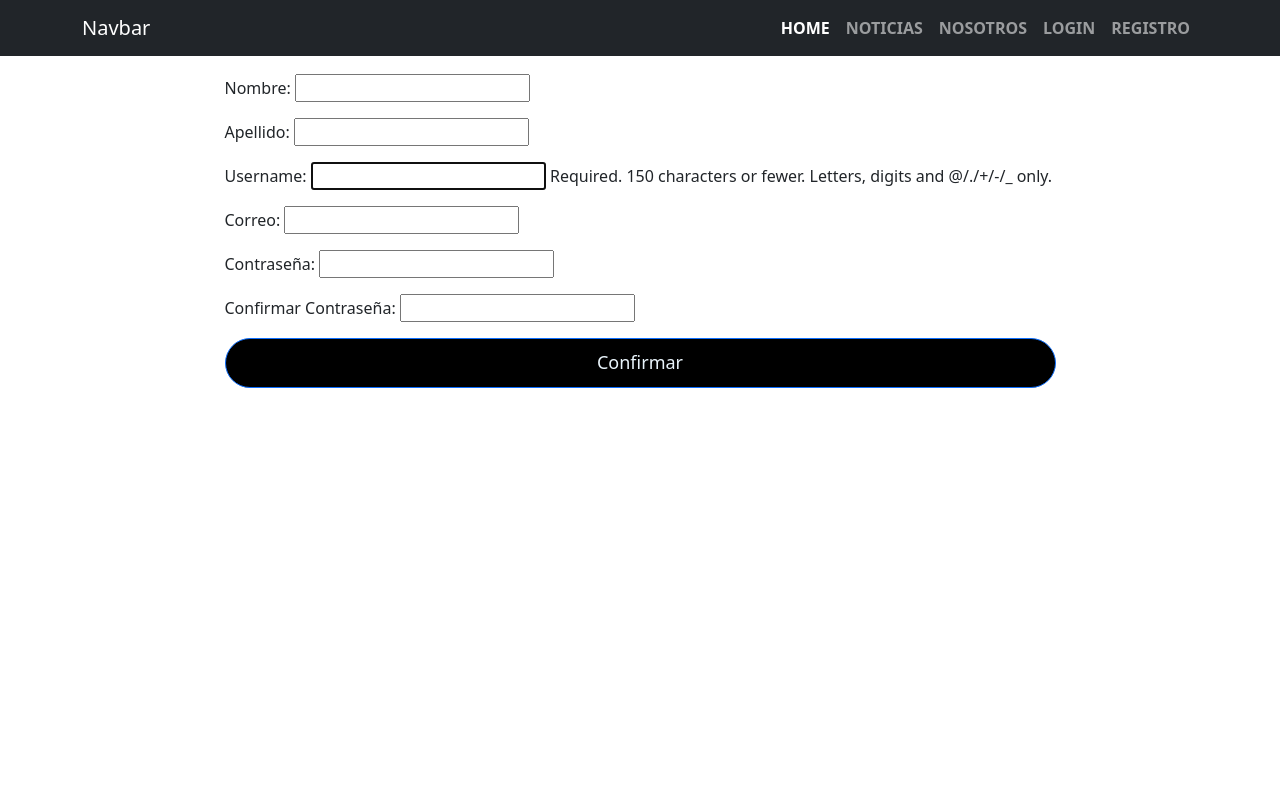
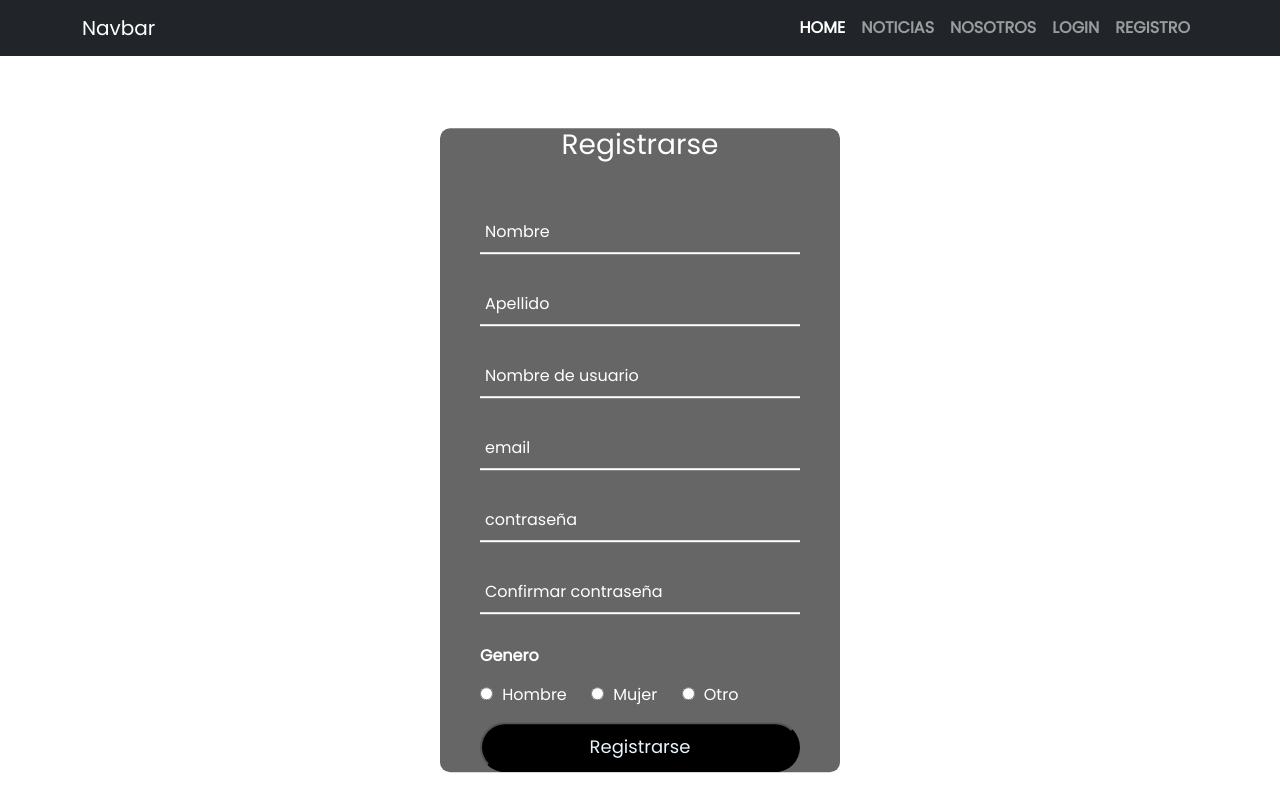
Before and after one commit to LuqueFlorencia/ONG_Blog, a Django app: page /Usuario/registro/ in a window 1280 px wide. Run offline with Django 3.2, Linux system fonts and the light colour scheme; some libraries are stand-ins or nearby versions.

Commit message:
registro

```diff
--- a/static/css/main.css
+++ b/static/css/main.css
@@ -3,8 +3,6 @@
     padding: 0;
     box-sizing: border-box;
 }
-
-
 
 .centrar {
     text-align: center;
@@ -144,3 +142,158 @@
 .registrarse-link a:hover {
     text-decoration: underline;
 }
+
+/* FIN LOGIN CSS */
+
+/* Inicio registro */
+.caja-registro {
+    width: 100%;
+    height: 100%;
+    background: #0F2027;
+    /* fallback for old browsers */
+    background: -webkit-linear-gradient(to right, #2C5364, #203A43, #0F2027);
+    /* Chrome 10-25, Safari 5.1-6 */
+    background: linear-gradient(to right, #2C5364, #203A43, #0F2027);
+    /* W3C, IE 10+/ Edge, Firefox 16+, Chrome 26+, Opera 12+, Safari 7+ */
+    font-family: 'Poppins', sans-serif;
+    overflow: hidden;
+}
+
+.registro {
+    margin: 50px 0 0 0;
+    position: absolute;
+    top: 50%;
+    left: 50%;
+    transform: translate(-50%, -50%);
+    width: 400px;
+    background: rgba(0, 0, 0, 0.6);
+    border-radius: 10px;
+}
+
+.registro h3 {
+    text-align: center;
+    padding: 0 0 20px 0;
+    color: white;
+}
+
+.registro form {
+    padding: 0px 40px;
+    box-sizing: border-box;
+}
+
+form .formulario-registro {
+    position: relative;
+    border-bottom: 2px solid white;
+    margin: 30px 0;
+}
+
+.formulario-registro input {
+    width: 100%;
+    padding: 0 5px;
+    height: 40px;
+    font-size: 16px;
+    border: none;
+    background: none;
+    outline: none;
+    color:white;
+}
+
+.formulario-registro label {
+    position: absolute;
+    top: 50%;
+    left: 5px;
+    color: white;
+    transform: translateY(-50%);
+    font-size: 16px;
+    pointer-events: none;
+    transition: .5s;
+}
+
+.formulario-registro span::before {
+    content: '';
+    position: absolute;
+    top: 40px;
+    left: 0;
+    width: 0%;
+    height: 2px;
+    background: #2691d9;
+}
+
+.formulario-registro input:focus~label,
+.formulario-registro input:valid~label {
+    top: -5px;
+    color: #2691d9;
+}
+
+.formulario-registro input:focus~span::before,
+.formulario-registro input:valid~span::before {
+    width: 100%;
+}
+
+.submit-registro input[type="submit"] {
+    width: 100%;
+    height: 50px;
+    background: black;
+    border-radius: 25px;
+    font-size: 18px;
+    color: #e9f4fb;
+    font-weight: 700px;
+    cursor: pointer;
+    outline: none;
+}
+
+.submit-registro input[type="submit"]:hover {
+    border-color: #2691d9;
+    transition: .5s;
+}
+
+.genero-titulo{
+    color: white;
+    font-size: 16px;
+    font-weight: 600;
+}
+
+.genero-categoria{
+    margin: 15px 0;
+    color: white;
+}
+
+.genero-categoria label{
+    padding: 0 20px 0 5px;
+}
+
+.genero-categoria label,
+.genero-categoria input{
+    cursor: pointer;
+}
+
+@media(max-width:600){
+    .caja-registro{
+        min-width: 280px;
+    }
+
+    .formulario-registro{
+        margin-bottom: 12px;
+        width: 100%;
+    }
+
+    .formulario-registro:nth-child(2n){
+        justify-content: space-between;
+    }
+
+    .genero-categoria{
+        display: flex;
+        justify-content: space-between;
+        width: 100%;
+    }
+
+    .formulario-main{
+        max-height: 380px;
+        overflow: auto;
+    }
+
+    .formulario-main::-webkit-scrollbar{
+        width: 0;
+    }
+}
+/* Fin inicio Registro */
--- a/templates/base.html
+++ b/templates/base.html
@@ -17,7 +17,7 @@
 
 <body>
     <!--navbar-->
-    <div class="contenedor">
+    <div class="caja-logeo">
 
         <nav class="navbar navbar-expand-lg bg-dark navbar-dark fixed-top">
             <div class="container">
@@ -41,11 +41,12 @@
                         <li class="nav-item">
                             <a class="nav-link" href="{% url 'nosotros' %}"><b>NOSOTROS</b></a>
                         </li>
-
-                        {% if  user.is_authenticated %}
-                        <strong>Hola {{user.username }}</strong>
-                        <a href="{% url 'logout' %}">LOGOUT</a>
-                        {% else %}
+                        <li class="nav-item">
+                            {% if  user.is_authenticated %}
+                            <a class="nav-link"><b>Hola {{user.username }}</b></a>
+                            <a class="nav-link" href="{% url 'logout' %}"><b>LOGOUT</b></a>
+                            {% else %}
+                        </li>
 
                         <li class="nav-item"></li>
                         <a class="nav-link" href="{% url 'login' %}"><b>LOGIN</b></a>
--- a/templates/usuarios/registro.html
+++ b/templates/usuarios/registro.html
@@ -1,20 +1,61 @@
 {% extends 'base.html' %}
 {% load static %}
 {% block title %}Registro{% endblock %}
-
-
 {% block contenido %}
 
 <main role="main">
-  <div class="container">
-    <div class="row mt-3">
-      <div class="col-md-9 mx-auto mb-5">
-        <form action="" method="post">{% csrf_token %}
-          <h3 class="mb-4">Registro</h3>
-          {{form.as_p}}
-          <p><input type="submit" class="btn btn-primary btn-block" value="Confirmar"></p>
-        </form>
-      </div>
+  <div class="caja-registro">
+    <div class="registro">
+      <h3 class="titulo-registro">Registrarse</h3>
+      {{form.errors}}
+      <form action="" method="post">{% csrf_token %}
+        <div class="formulario-main">
+          <div class="formulario-registro">
+            <input type="text" name="first_name" required>
+            <span></span>
+            <label>Nombre</label>
+          </div>
+          <div class="formulario-registro">
+            <input type="text" name="last_name" required>
+            <span></span>
+            <label>Apellido</label>
+          </div>
+          <div class="formulario-registro">
+            <input type="text" name="username" required>
+            <span></span>
+            <label>Nombre de usuario</label>
+          </div>
+          <div class="formulario-registro">
+            <input type="email" name="email" required>
+            <span></span>
+            <label>email</label>
+          </div>
+          <div class="formulario-registro">
+            <input type="password" name="password1" required>
+            <span></span>
+            <label>contraseña</label>
+          </div>
+          <div class="formulario-registro">
+            <input type="password" name="password2" required>
+            <span></span>
+            <label>Confirmar contraseña</label>
+          </div>
+          <div class="genero-caja">
+            <span class="genero-titulo">Genero</span>
+            <div class="genero-categoria">
+              <input type="radio" name="genero" id="hombre">
+              <label for="hombre">Hombre</label>
+              <input type="radio" name="genero" id="mujer">
+              <label for="mujer">Mujer</label>
+              <input type="radio" name="genero" id="otros">
+              <label for="otros">Otro</label>
+            </div>
+          </div>
+          <div class="submit-registro">
+            <input type="submit" value="Registrarse">
+          </div>
+        </div>
+      </form>
     </div>
   </div>
 </main>
```
